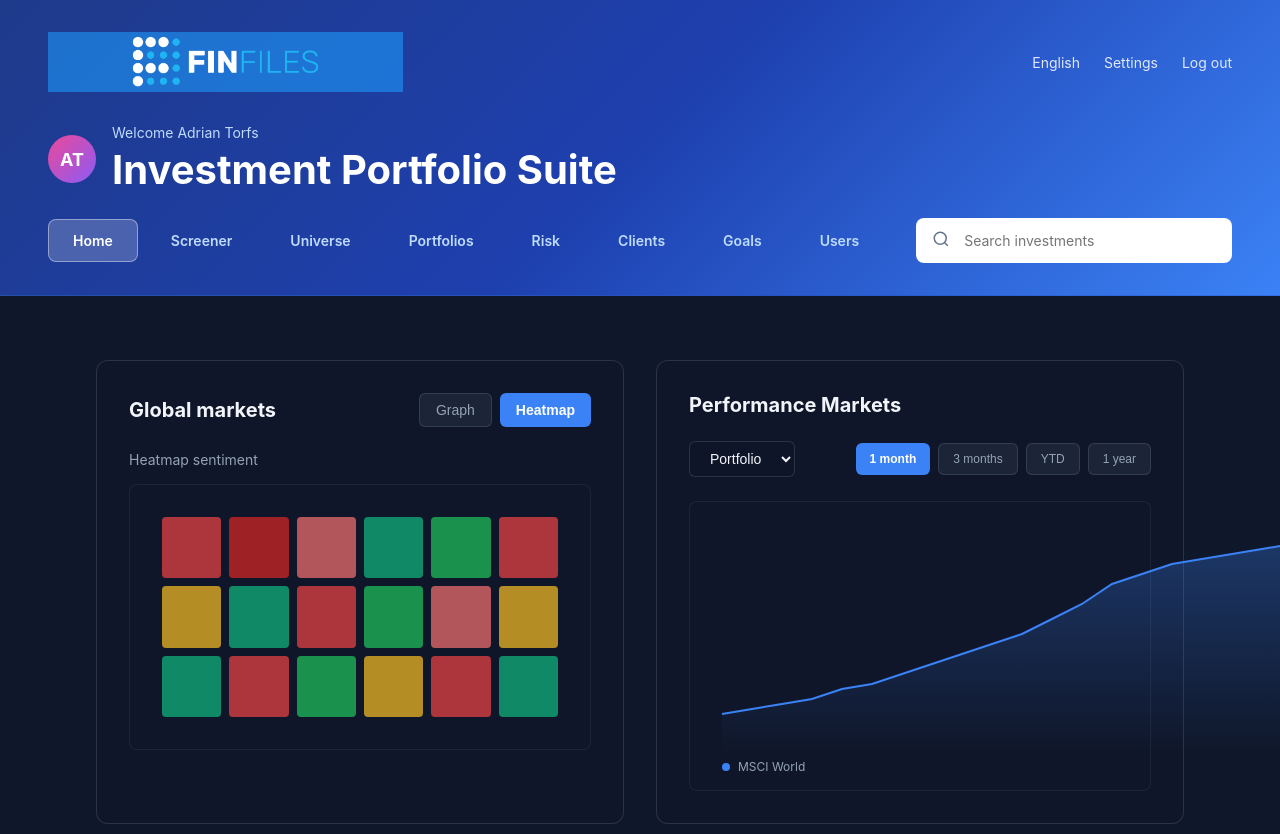
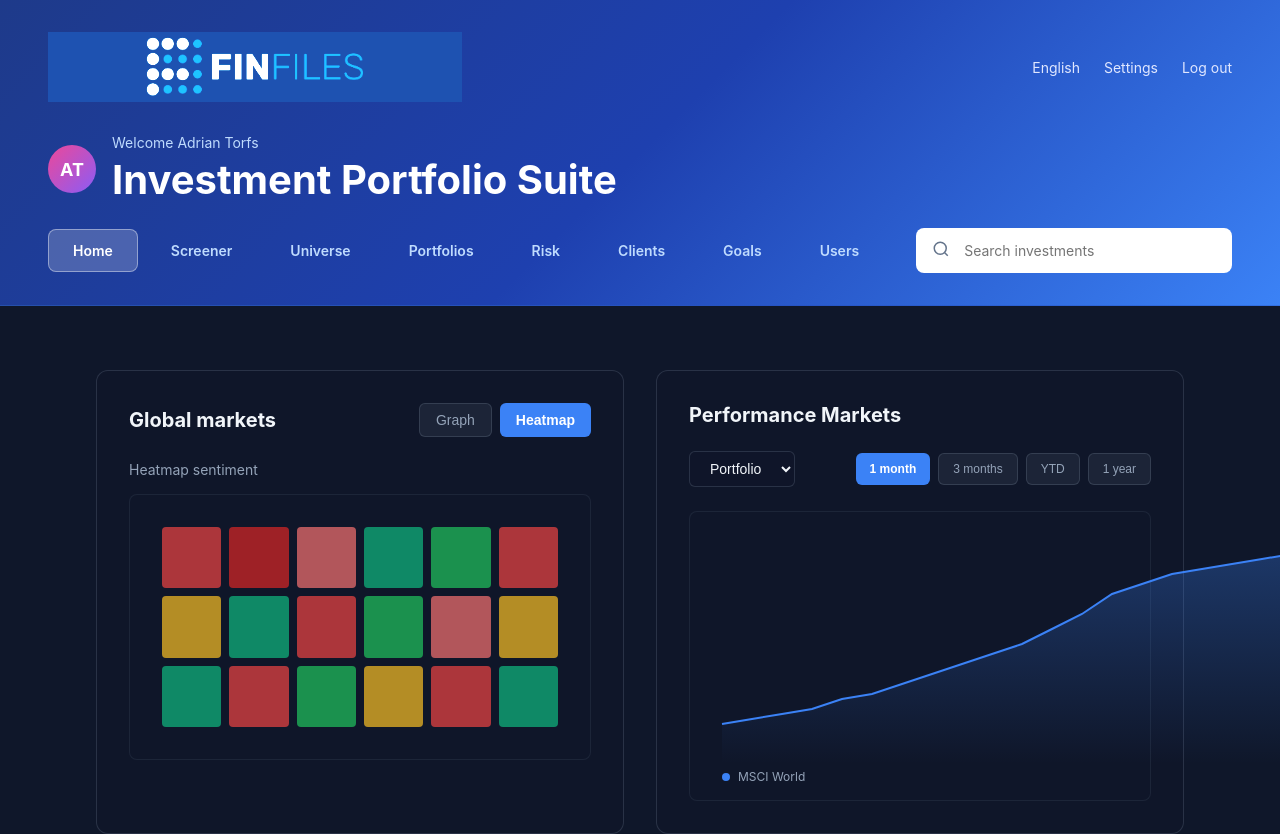
Before and after one commit to jasperstaring-cmyk/Portfolio_Management_Platform, a React (Vite) app: page / in a window 1280 px wide. Shown: the top 834 px of the page. Built offline with nearby package versions, Linux system fonts and the light colour scheme.

Commit message:
Updated GlobalHeader.jsx

```diff
--- a/src/components/GlobalHeader.jsx
+++ b/src/components/GlobalHeader.jsx
@@ -25,17 +25,16 @@ const GlobalHeader = ({ activeTab, onTabChange }) => {
     }}>
       <div style={{ padding: '2rem 3rem' }}>
         <div style={{ display: 'flex', justifyContent: 'space-between', alignItems: 'center', marginBottom: '2rem' }}>
-          <div style={{ display: 'flex', alignItems: 'center' }}>
           <img
             src="/src/assets/image.png"
             alt="FinFiles"
             style={{
-                height: '60px',
+              height: '70px',
               width: 'auto',
-                mixBlendMode: 'screen'
+              mixBlendMode: 'lighten',
+              filter: 'brightness(1.2) contrast(1.1)'
             }}
           />
-          </div>
           <div style={{ display: 'flex', gap: '1.5rem', alignItems: 'center' }}>
             <span style={{ color: '#e0e7ff', fontSize: '0.875rem', cursor: 'pointer' }}>English</span>
             <span style={{ color: '#e0e7ff', fontSize: '0.875rem', cursor: 'pointer' }}>Settings</span>
```
Lines whose indentation alone changed are shown as unchanged.
